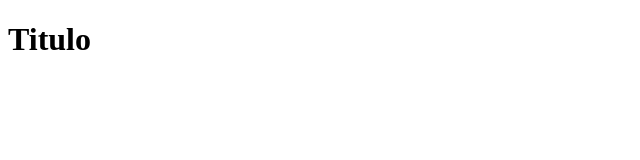
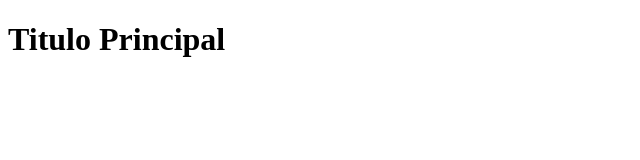
Before and after one commit to alvarezioscar/sistema-de-registro, a plain HTML site: page index.html in a window 1280 px wide. Shown: the whole page, without its empty margins (0-640 px from the left). Drawn offline with Linux system fonts and the light colour scheme.

Commit message:
Nuevo titulo

```diff
--- a/index.html
+++ b/index.html
@@ -7,7 +7,7 @@
 </head>
 <body>
    <script src="app.js"></script>
-   <h1>Titulo</h1>
+   <h1>Titulo Principal</h1>
 
 </body>
 </html>
```
